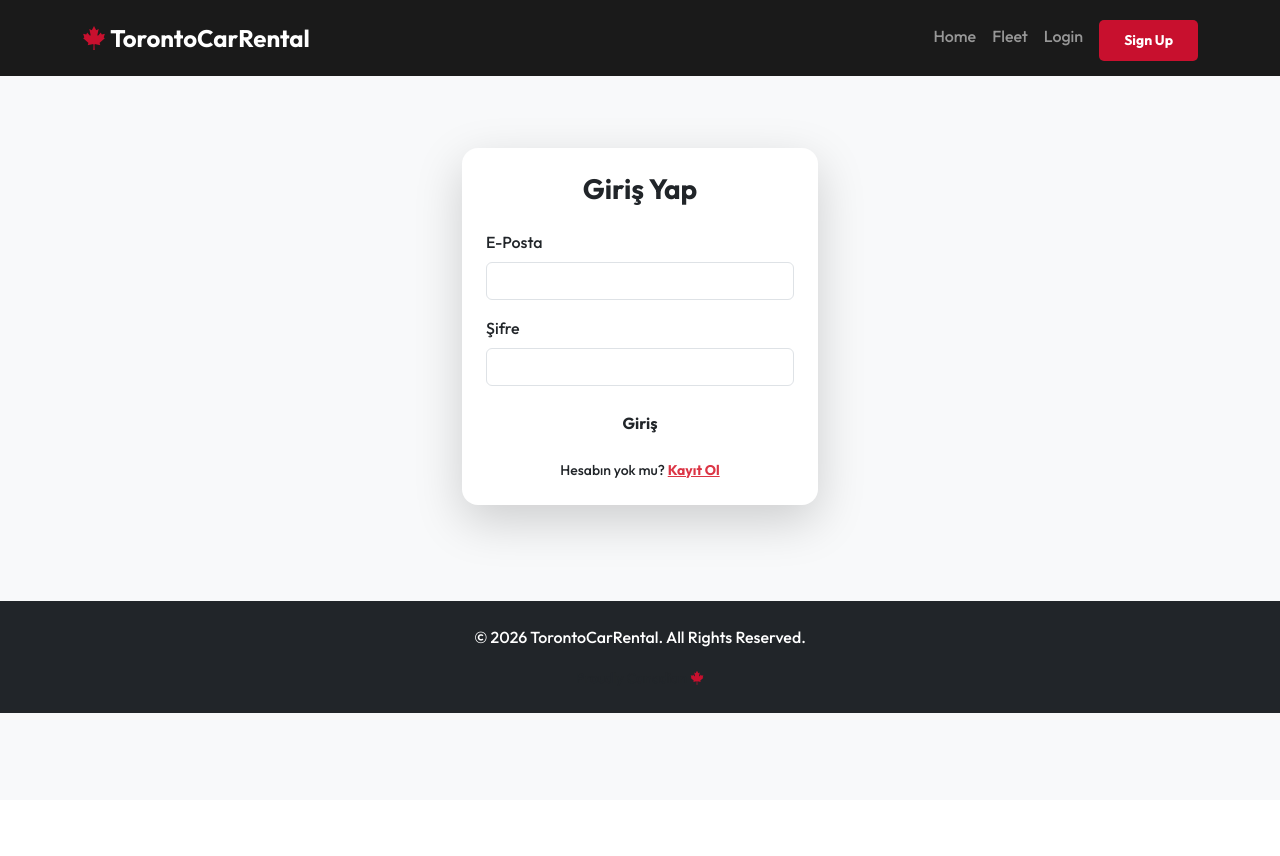
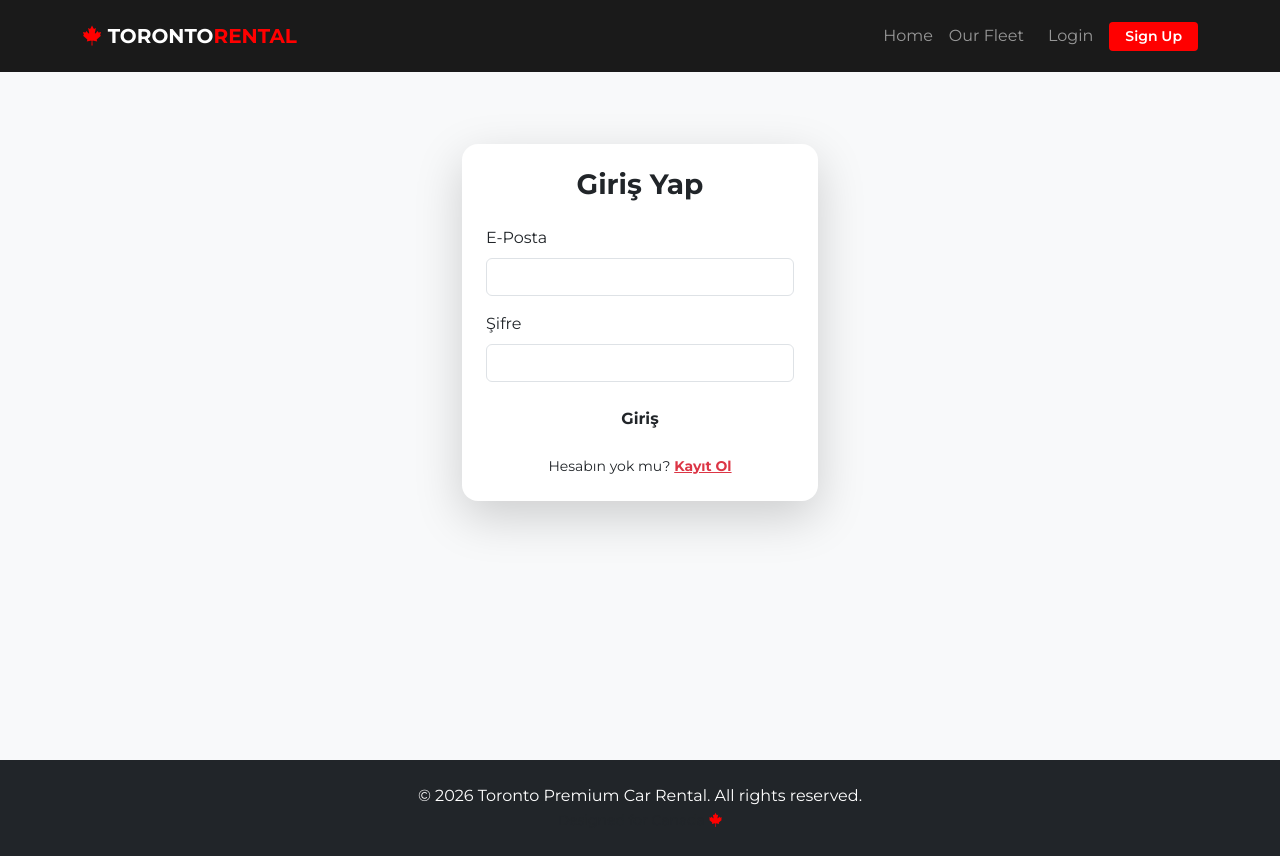
Before and after one commit to nobleman123/car-rental-project, a Flask app: a page that uses templates/base.html in a window 1280 px wide. Before the commit the page ends 713 px from the top, so only its background shows below. Run offline with Flask 3, Linux system fonts and the light colour scheme.

Commit message:
Update base.html

```diff
--- a/templates/base.html
+++ b/templates/base.html
@@ -3,87 +3,54 @@
 <head>
     <meta charset="UTF-8">
     <meta name="viewport" content="width=device-width, initial-scale=1.0">
-    <title>TorontoCarRental | Premium Car Hire</title>
-    <link href="https://fonts.googleapis.com/css2?family=Outfit:wght@300;500;700&display=swap" rel="stylesheet">
+    <title>Toronto Premium Car Rental</title>
     <link href="https://cdn.jsdelivr.net/npm/bootstrap@5.3.0/dist/css/bootstrap.min.css" rel="stylesheet">
-    <link rel="stylesheet" href="https://cdnjs.cloudflare.com/ajax/libs/font-awesome/6.0.0/css/all.min.css">
-
+    <link rel="stylesheet" href="https://cdnjs.cloudflare.com/ajax/libs/font-awesome/6.4.0/css/all.min.css">
+    <link href="https://fonts.googleapis.com/css2?family=Montserrat:wght@400;600;700&display=swap" rel="stylesheet">
     <style>
-        :root {
-            --canada-red: #C8102E;
-            --dark-navy: #1a1a1a;
-            --light-gray: #f8f9fa;
-        }
-        body {
-            font-family: 'Outfit', sans-serif;
-            background-color: var(--light-gray);
-        }
-        .navbar {
-            background-color: var(--dark-navy);
-            padding: 15px 0;
-        }
-        .navbar-brand {
-            font-weight: 700;
-            font-size: 1.5rem;
-            color: white !important;
-        }
-        .text-canada { color: var(--canada-red); }
-        .bg-canada { background-color: var(--canada-red); color: white; }
-        .btn-canada {
-            background-color: var(--canada-red);
-            color: white;
-            border: none;
-            padding: 10px 25px;
-            border-radius: 5px;
-            font-weight: 600;
-            transition: 0.3s;
-        }
-        .btn-canada:hover {
-            background-color: #a00c24;
-            color: white;
-        }
-        .card {
-            border: none;
-            box-shadow: 0 5px 15px rgba(0,0,0,0.05);
-            transition: transform 0.3s;
-        }
-        .card:hover { transform: translateY(-5px); }
+        body { font-family: 'Montserrat', sans-serif; background-color: #f8f9fa; }
+        .navbar { background: #1a1a1a; padding: 1rem 0; }
+        .text-canada { color: #FF0000; }
+        .btn-canada { background-color: #FF0000; color: white; border: none; font-weight: 600; }
+        .btn-canada:hover { background-color: #cc0000; color: white; }
+        .card { border: none; box-shadow: 0 4px 12px rgba(0,0,0,0.05); border-radius: 12px; }
     </style>
 </head>
 <body>
 
 <nav class="navbar navbar-expand-lg navbar-dark sticky-top">
     <div class="container">
-        <a class="navbar-brand" href="{{ url_for('index') }}">
-            <i class="fab fa-canadian-maple-leaf text-canada"></i> TorontoCarRental
+        <a class="navbar-brand fw-bold" href="{{ url_for('index') }}">
+            <i class="fab fa-canadian-maple-leaf text-canada"></i> TORONTO<span class="text-canada">RENTAL</span>
         </a>
         <button class="navbar-toggler" type="button" data-bs-toggle="collapse" data-bs-target="#navbarNav">
             <span class="navbar-toggler-icon"></span>
         </button>
         <div class="collapse navbar-collapse" id="navbarNav">
-            <ul class="navbar-nav ms-auto">
+            <ul class="navbar-nav ms-auto align-items-center">
                 <li class="nav-item"><a class="nav-link" href="{{ url_for('index') }}">Home</a></li>
-                <li class="nav-item"><a class="nav-link" href="{{ url_for('display_cars') }}">Fleet</a></li>
+                <li class="nav-item"><a class="nav-link" href="{{ url_for('display_cars') }}">Our Fleet</a></li>
                 {% if current_user.is_authenticated %}
-                    <li class="nav-item"><a class="nav-link text-warning" href="{{ url_for('dashboard') }}">My Dashboard</a></li>
                     {% if current_user.is_admin %}
-                        <li class="nav-item"><a class="nav-link text-info" href="{{ url_for('admin') }}">Admin Panel</a></li>
+                        <li class="nav-item"><a class="nav-link text-warning fw-bold" href="{{ url_for('admin') }}">ADMIN PANEL</a></li>
+                    {% else %}
+                        <li class="nav-item"><a class="nav-link" href="{{ url_for('dashboard') }}">My Dashboard</a></li>
                     {% endif %}
-                    <li class="nav-item"><a class="btn btn-outline-light btn-sm ms-2 mt-1" href="{{ url_for('logout') }}">Logout</a></li>
+                    <li class="nav-item ms-2"><a class="btn btn-outline-light btn-sm" href="{{ url_for('logout') }}">Logout</a></li>
                 {% else %}
-                    <li class="nav-item"><a class="nav-link" href="{{ url_for('login') }}">Login</a></li>
-                    <li class="nav-item"><a class="btn btn-canada btn-sm ms-2 mt-1" href="{{ url_for('register') }}">Sign Up</a></li>
+                    <li class="nav-item ms-2"><a class="nav-link" href="{{ url_for('login') }}">Login</a></li>
+                    <li class="nav-item ms-2"><a class="btn btn-canada btn-sm px-3" href="{{ url_for('register') }}">Sign Up</a></li>
                 {% endif %}
             </ul>
         </div>
     </div>
 </nav>
 
-<div class="container mt-4">
+<div class="container my-4" style="min-height: 80vh;">
     {% with messages = get_flashed_messages(with_categories=true) %}
         {% if messages %}
             {% for category, message in messages %}
-                <div class="alert alert-{{ category }} alert-dismissible fade show">
+                <div class="alert alert-{{ category }} alert-dismissible fade show shadow-sm">
                     {{ message }}
                     <button type="button" class="btn-close" data-bs-dismiss="alert"></button>
                 </div>
@@ -94,10 +61,10 @@
     {% block content %}{% endblock %}
 </div>
 
-<footer class="bg-dark text-white text-center py-4 mt-5">
+<footer class="bg-dark text-white text-center py-4">
     <div class="container">
-        <p>&copy; 2026 TorontoCarRental. All Rights Reserved.</p>
-        <small class="text-muted">Proudly Canadian <i class="fab fa-canadian-maple-leaf text-canada"></i></small>
+        <p class="mb-0">&copy; 2026 Toronto Premium Car Rental. All rights reserved.</p>
+        <small class="text-muted">Designed for Canada <i class="fab fa-canadian-maple-leaf text-canada"></i></small>
     </div>
 </footer>
 
```
